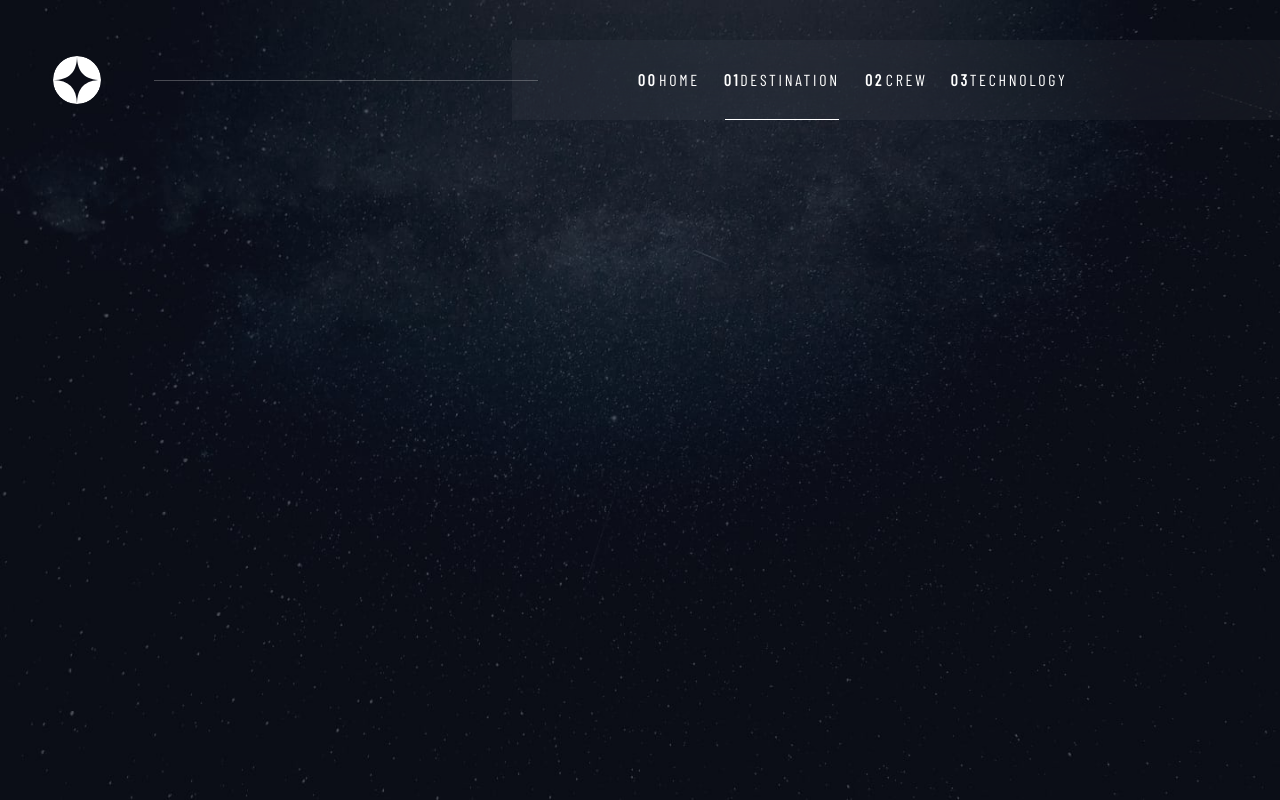
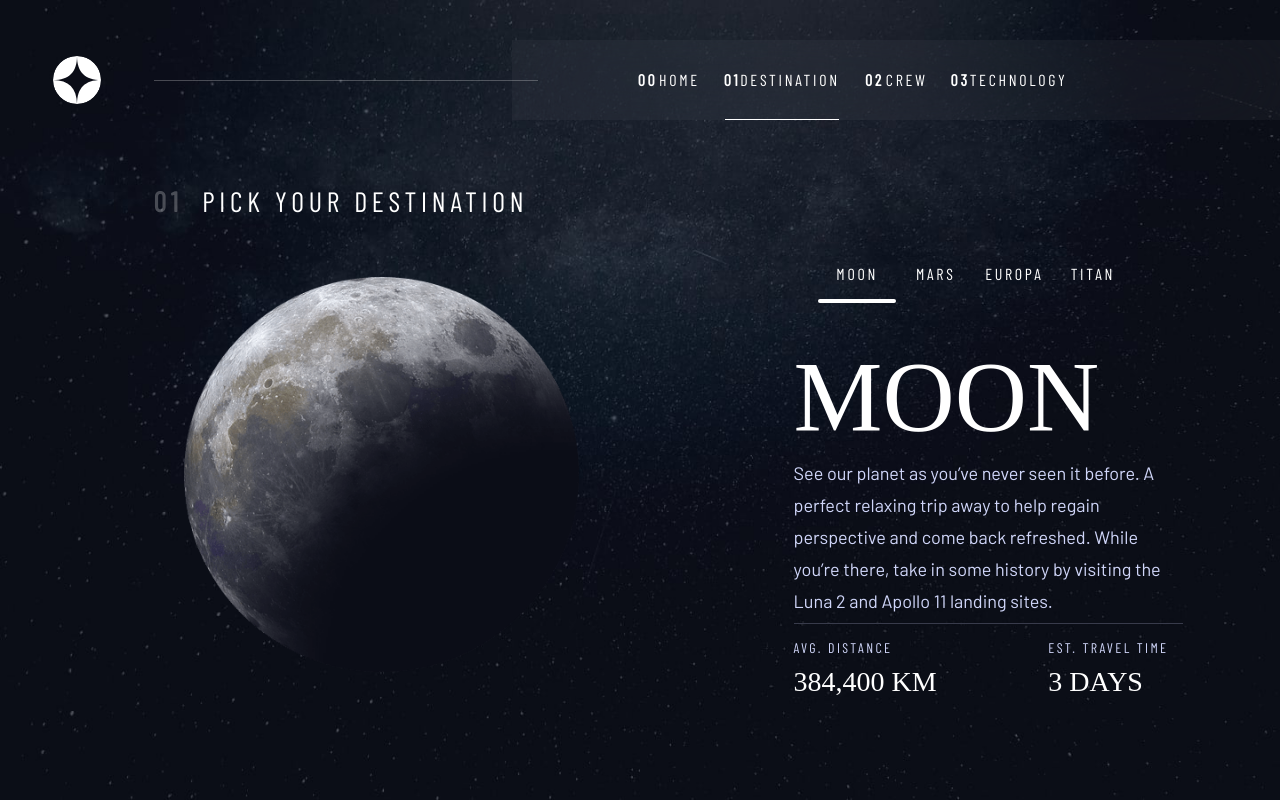
Before and after one commit to BadLice/space-tourism-website, a React (Create React App) app: page / in a window 1280 px wide. Both pictures are taken after a click on the item "01 DESTINATION". Built offline with nearby package versions, Linux system fonts and the light colour scheme; a web font is replaced by a local one.

Commit message:
completed ddestionation desktop

```diff
--- a/src/App.tsx
+++ b/src/App.tsx
@@ -1,3 +1,4 @@
+import Destination from 'destination/Destination';
 import Home from 'home/Home';
 import NavBar from 'NavBar';
 import React from 'react';
@@ -51,6 +52,7 @@ const App = () => {
 				<Column>
 					<NavBar path={path} setPath={setPath} />
 					{path === 0 && <Home />}
+					{path === 1 && <Destination />}
 				</Column>
 			</BackGround>
 		</>
--- /dev/null
+++ b/src/destination/Destination.tsx
@@ -0,0 +1,196 @@
+import data from 'data/data.json';
+import { useState } from 'react';
+import styled, { css, keyframes } from 'styled-components';
+import { Body, H2, H5, S1, S2 } from 'Typography';
+import Tabs from './Tabs';
+
+const Row = styled.div`
+	display: flex;
+	flex-direction: row;
+	align-items: center;
+	height: 85%;
+	padding-top: 5%;
+`;
+
+const PlanetContainer = styled.div`
+	display: flex;
+	flex-direction: column;
+	width: 50%;
+	height: 100%;
+	gap: 10%;
+	align-items: flex-end;
+	padding-bottom: 10%;
+	padding-left: 12%;
+`;
+
+const TutorialTextContainer = styled.div`
+	height: 10%;
+	width: 100%;
+	display: flex;
+	flex-direction: row;
+`;
+
+const TutorialText = styled(H5)`
+	width: 90%;
+`;
+
+const TutorialTextIndex = styled(H5)`
+	width: 10%;
+	color: #ffffff;
+	mix-blend-mode: normal;
+	opacity: 0.25;
+	font-weight: 700;
+`;
+
+const PlanetImageContainer = styled.div`
+	height: 90%;
+	width: 100%;
+	display: flex;
+	flex-direction: row;
+`;
+
+const PlanetImage = styled.div<{ $url: string }>`
+	background: url('${({ $url }) => $url}') no-repeat;
+	background-repeat: no-repeat;
+	background-size: contain;
+	background-position: center;
+	width: 100%;
+	height: auto;
+	max-width: 455px;
+	max-height: 455px;
+	transition: background-image 1s ease-in-out;
+`;
+
+const InformationContainer = styled.div`
+	display: flex;
+	flex-direction: column;
+	width: 50%;
+	height: 100%;
+	justify-content: flex-start;
+	align-items: flex-start;
+	padding-bottom: 10%;
+	padding-left: 12%;
+	padding-top: 5%;
+`;
+
+const TabsContainer = styled.div`
+	height: 10%;
+	width: 100%;
+`;
+
+const fadeIn = keyframes`
+	0% {
+	    display: none;
+	    opacity: 0;
+	}
+	100% {
+	    opacity: 1;
+	    display: flex;
+	}
+`;
+
+const fadeOut = keyframes`
+	0% {
+	    opacity: 1;
+	    display: flex;
+	}
+    100% {
+	    display: none;
+	    opacity: 0;
+	}
+`;
+
+const InnerInformationContainer = styled.div<{ $show: boolean }>`
+	display: ${({ $show }) => ($show ? 'flex' : 'none')};
+	flex-direction: column;
+	width: 100%;
+	height: 100%;
+	justify-content: flex-start;
+	align-items: flex-start;
+	transition: display 1s ease-in-out;
+	${({ $show }) =>
+		$show
+			? css`
+					animation: ${fadeIn} 1s ease-in-out;
+			  `
+			: css`
+					animation: ${fadeOut} 1s ease-in-out;
+			  `}
+`;
+
+const PlanetName = styled(H2)`
+	text-transform: uppercase;
+	padding-top: 10%;
+	height: 35%;
+`;
+
+const Description = styled(Body)`
+	height: 35%;
+	width: 80%;
+	color: #d0d6f9;
+`;
+
+const Divider = styled.div`
+	height: 1px;
+	width: 80%;
+	background-color: #383b4b;
+`;
+
+const DataContainer = styled.div`
+	width: 100%;
+	height: 15%;
+	display: grid;
+	grid-template-columns: auto auto;
+	padding-top: 3%;
+	row-gap: 20%;
+`;
+
+const Legend = styled(S2)`
+	color: #d0d6f9;
+`;
+
+const Data = styled(S1)``;
+
+const Destination = () => {
+	const [selected, setSelected] = useState(0);
+	const { destinations } = data;
+	const planet = destinations[selected];
+
+	return (
+		<Row>
+			<PlanetContainer>
+				<TutorialTextContainer>
+					<TutorialTextIndex>01</TutorialTextIndex>
+					<TutorialText>PICK YOUR DESTINATION</TutorialText>
+				</TutorialTextContainer>
+				<PlanetImageContainer>
+					<PlanetImage $url={planet.images.png} />
+				</PlanetImageContainer>
+			</PlanetContainer>
+			<InformationContainer>
+				<TabsContainer>
+					<Tabs
+						data={destinations.map(({ name }) => ({ label: name }))}
+						path={selected}
+						setPath={setSelected}
+					/>
+				</TabsContainer>
+				{destinations.map((planet, i) => (
+					<InnerInformationContainer key={i} $show={i === selected}>
+						<PlanetName>{planet.name}</PlanetName>
+						<Description>{planet.description}</Description>
+						<Divider />
+						<DataContainer>
+							<Legend>avg. distance</Legend>
+							<Legend>est. travel time</Legend>
+							<Data>{planet.distance}</Data>
+							<Data>{planet.travel}</Data>
+						</DataContainer>
+					</InnerInformationContainer>
+				))}
+			</InformationContainer>
+		</Row>
+	);
+};
+
+export default Destination;
--- /dev/null
+++ b/src/destination/Tabs.tsx
@@ -0,0 +1,104 @@
+import { useState } from 'react';
+import styled, { keyframes } from 'styled-components';
+import { Nav1 } from 'Typography';
+
+type TabsProps = {
+	data: Array<{ label: string }>;
+	path: number;
+	setPath: React.Dispatch<React.SetStateAction<number>>;
+};
+
+type IndicatorProps = {
+	$currentPath: number;
+	$previousPath: number;
+};
+
+const List = styled.ul`
+	width: 100%;
+	display: flex;
+	flex-direction: row;
+	justify-content: left;
+	align-items: center;
+	padding-left: 5%;
+`;
+
+const Item = styled.li`
+	display: flex;
+	justify-content: center;
+	align-content: center;
+	flex-direction: column;
+	height: 100%;
+	width: 17%;
+	text-align: center;
+`;
+
+const IndicatorContainer = styled.div`
+	height: 1px;
+	width: 100%;
+	padding-left: 5%;
+	align-self: flex-start;
+	display: flex;
+	flex-direction: row;
+	justify-content: left;
+`;
+
+const slide = ({ $currentPath, $previousPath }: IndicatorProps) => keyframes`
+	0%{
+		margin-left: ${$previousPath * 17}%;
+	}
+	70% {
+		margin-left: ${$currentPath * 17 + ($previousPath > $currentPath ? -1 : 1)}%;
+	}
+	90% {
+		margin-left: ${$currentPath * 17 + ($previousPath > $currentPath ? 1 : -1)}%;
+	}
+	100%  {
+		margin-left: ${$currentPath * 17}%;
+	}
+`;
+
+const Indicator = styled.div<IndicatorProps>`
+	border-radius: 2px;
+	height: 4px;
+	background-color: white;
+	width: 17%;
+	margin-left: ${({ $currentPath }) => $currentPath * 17}%;
+	animation: ${(props) => slide(props)} 0.2s ease-in;
+`;
+
+const NavButton = styled.a`
+	display: flex;
+	text-decoration: none;
+	text-transform: uppercase;
+	justify-content: center;
+	align-items: center;
+`;
+
+const Tabs = ({ data, path, setPath }: TabsProps) => {
+	const [previousPath, setPreviousPath] = useState(0);
+
+	const handleClickNav = (e: React.MouseEvent<HTMLLIElement, MouseEvent>, p: number) => {
+		e.preventDefault();
+		setPreviousPath(path);
+		setPath(p);
+	};
+
+	return (
+		<>
+			<List>
+				{data.map(({ label }, id) => (
+					<Item key={id} onClick={(e) => handleClickNav(e, id)}>
+						<NavButton href='/'>
+							<Nav1>{label}</Nav1>
+						</NavButton>
+					</Item>
+				))}
+			</List>
+			<IndicatorContainer>
+				<Indicator $currentPath={path} $previousPath={previousPath} />
+			</IndicatorContainer>
+		</>
+	);
+};
+
+export default Tabs;
```
